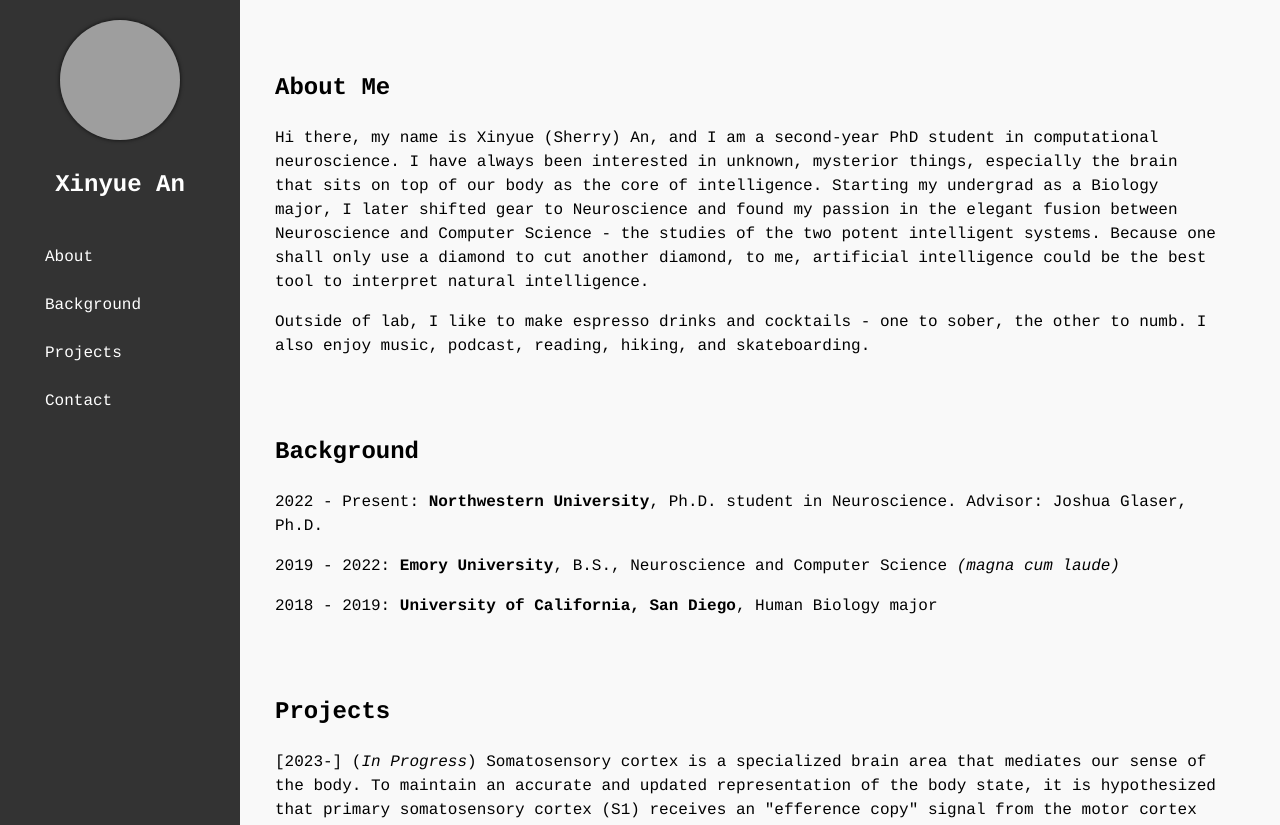
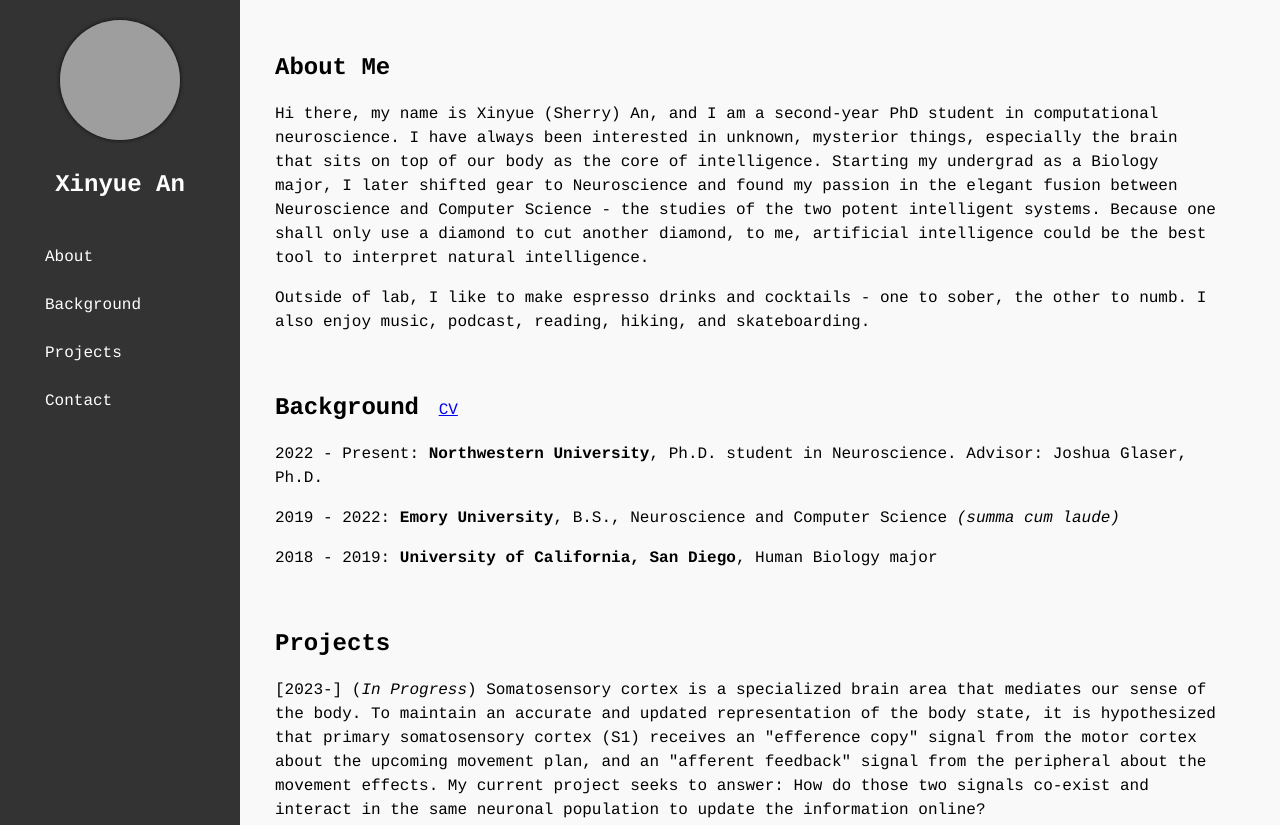
Before and after one commit to sherryxinyuean/sherryxinyuean.github.io, a plain HTML site: page index.html in a window 1280 px wide. Shown: the top 825 px of the page. Drawn offline with Linux system fonts and the light colour scheme; grey boxes are pictures that could not be loaded.

Commit message:
upload cv

```diff
--- a/index.html
+++ b/index.html
@@ -27,9 +27,12 @@
       <p>Outside of lab, I like to make espresso drinks and cocktails - one to sober, the other to numb. I also enjoy music, podcast, reading, hiking, and skateboarding.</p>
     </section>
     <section id="background">
-      <h2>Background</h2>
+      <header>
+        <h2>Background</h2>
+        <a href="An_ Xinyue_CV.pdf" download="An_ Xinyue_CV.pdf">CV</a>
+      </header>
       <p> 2022 - Present: <strong>Northwestern University</strong>, Ph.D. student in Neuroscience. Advisor: Joshua Glaser, Ph.D.</p>
-      <p> 2019 - 2022: <strong>Emory University</strong>, B.S., Neuroscience and Computer Science <em>(magna cum laude)</em></p>
+      <p> 2019 - 2022: <strong>Emory University</strong>, B.S., Neuroscience and Computer Science <em>(summa cum laude)</em></p>
       <p> 2018 - 2019: <strong>University of California, San Diego</strong>, Human Biology major</p>
     </section>
 
--- a/style.css
+++ b/style.css
@@ -136,6 +136,8 @@ section{
 h2 {
   font-size: 24px;
   margin-bottom: 20px;
+  margin-right: 10px;
+  display:inline;
 
 }
 
```
Also changed, not shown: 1 other file.
